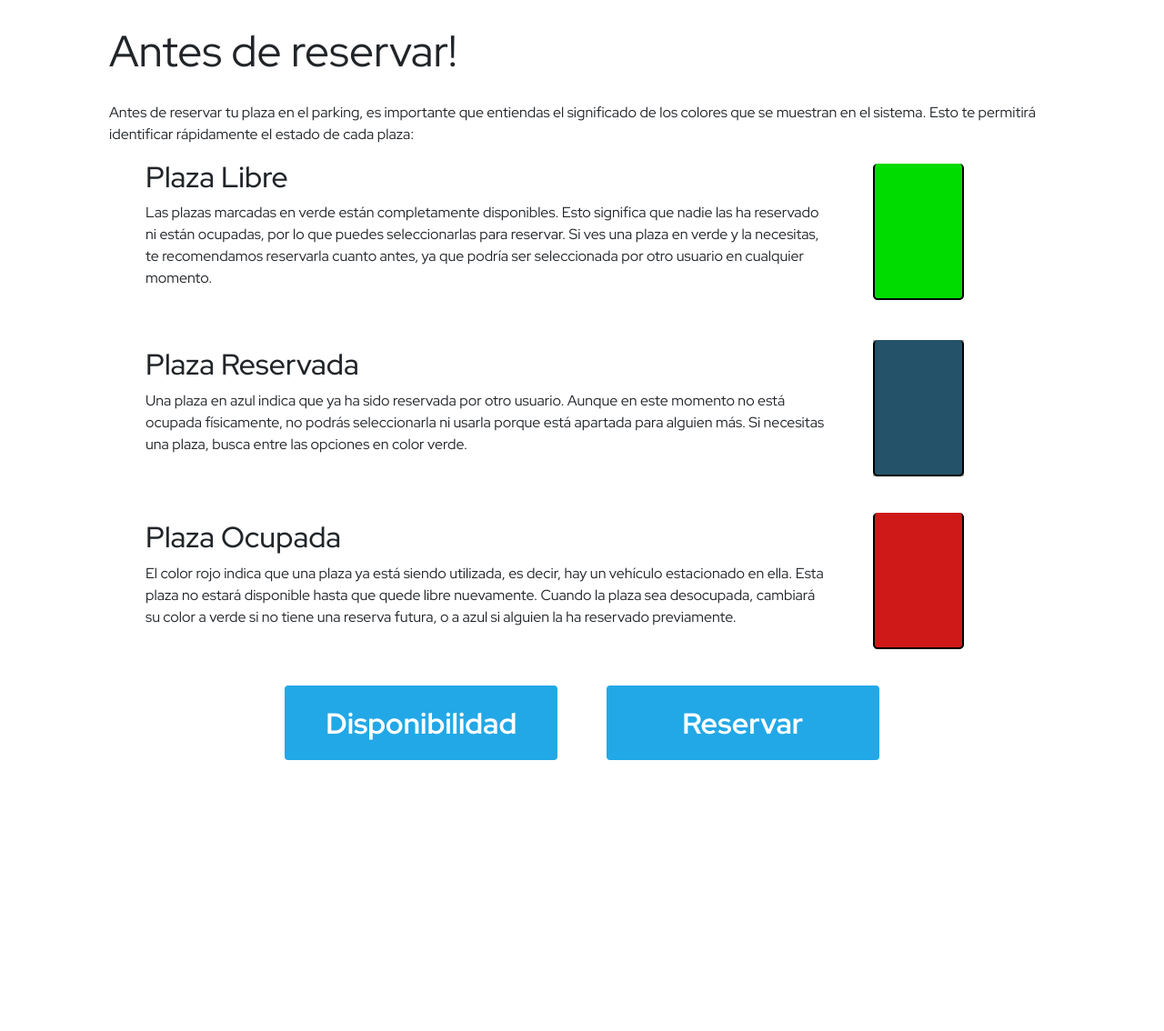
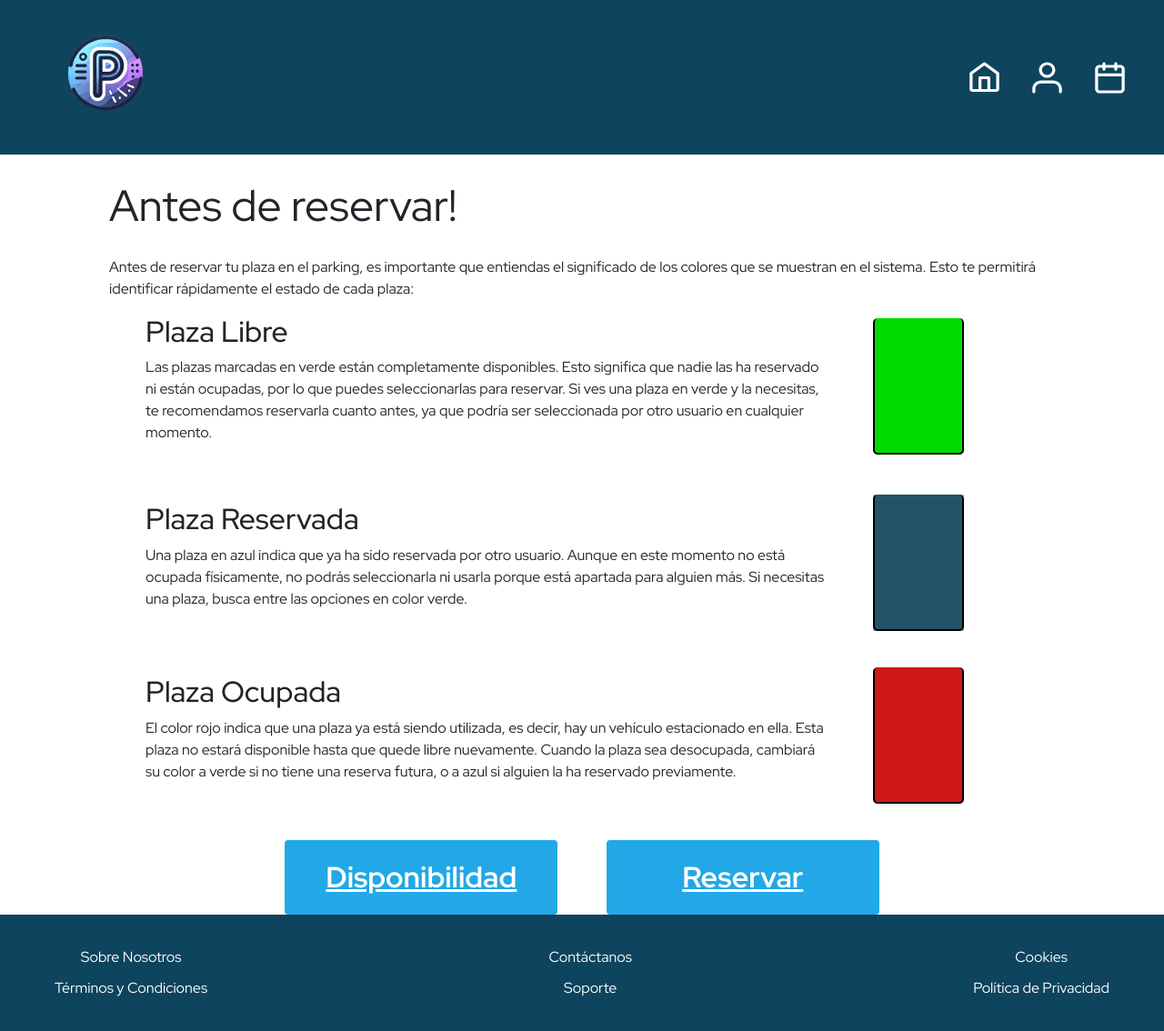
Before and after one commit to DarthRueda/ParkingPython, a Flask app: page /info in a window 1280 px wide. Shown: the whole page at 91% size. Before the commit the page ends 836 px from the top, so only its background shows below. Run offline with Flask 3, Linux system fonts and the light colour scheme; some libraries are stand-ins or nearby versions.

Commit message:
Cambios realizados en la interfaz y en algunas paginas.

```diff
--- a/app/routes.py
+++ b/app/routes.py
@@ -91,6 +91,15 @@ def register_routes(app):
         session.pop('user', None)
         flash('Has cerrado sesión exitosamente.')
         return redirect(url_for('login'))
+
     @app.route('/info')
     def info():
         return render_template('info.html')
+
+    @app.route('/disponibilidad', methods=['GET'])
+    def disponibilidad():
+        return redirect(url_for('parkings'))
+
+    @app.route('/reservar', methods=['GET'])
+    def reservar():
+        return redirect(url_for('parkings'))
--- a/app/static/css/styles.css
+++ b/app/static/css/styles.css
@@ -4,13 +4,6 @@ body {
     font-family: "Red Hat Display", serif;
 }
 
-.container-form {
-    height: 100vh;
-    width: 33%;
-    display: flex;
-    flex-direction: column;
-    justify-content: center;
-}
 
 .container-body {
     height: 100vh;
@@ -105,6 +98,16 @@ body {
 }
 
 .container-form {
+    height: 60vh;
+    width: 33%;
+    display: flex;
+    flex-direction: column;
+    justify-content: center;
+    text-align: center;
+    margin: auto;
+}
+
+.container-form2 {
     height: 100vh;
     width: 33%;
     display: flex;
@@ -203,3 +206,71 @@ h3 {
     text-align: center;
     margin-top: 40px;
 }
+
+/* Footer styles */
+footer {
+    background-color: #0E445D;
+    display: flex;
+    justify-content: space-between;
+    align-items: center;
+    padding: 10px 20px;
+    text-align: center;
+}
+
+footer img {
+    width: 150px;
+    height: 150px;
+    margin-left: 20px;
+}
+
+footer .footer-columns {
+    display: flex;
+    justify-content: space-between;
+    width: 100%;
+    padding: 0 20px;
+}
+
+footer .footer-column {
+    display: flex;
+    flex-direction: column;
+    justify-content: center;
+    align-items: center;
+    color: white;
+    margin: 20px;
+}
+
+footer .footer-column a {
+    color: white;
+    text-decoration: none;
+    margin: 5px 0;
+}
+
+footer .footer-column a:hover {
+    text-decoration: underline;
+}
+
+/* Header styles */
+header {
+    background-color: #0E445D;
+    display: flex;
+    justify-content: space-between;
+    align-items: center;
+    padding: 10px 20px;
+}
+
+header img {
+    width: 150px;
+    height: 150px;
+    margin-left: 20px;
+}
+
+header .icons {
+    display: flex;
+    gap: 10px;
+    margin-right: 20px;
+}
+
+header .icons img {
+    width: 39px;
+    height: 39px;
+}
--- a/app/templates/base.html
+++ b/app/templates/base.html
@@ -21,7 +21,45 @@
 </head>
 
 <body>
+    <!-- Header -->
+    <header>
+        <img src="{{ url_for('static', filename='img/icon.png') }}" alt="Logo">
+        {% if request.endpoint not in ['login', 'register'] %}
+        <div class="icons">
+            <a href="{{ url_for('home') }}">
+                <img src="{{ url_for('static', filename='img/home.svg') }}" alt="Home">
+            </a>
+            <a href="{{ url_for('perfil') }}">
+                <img src="{{ url_for('static', filename='img/account.svg') }}" alt="Account">
+            </a>
+            <a href="{{ url_for('info') }}">
+                <img src="{{ url_for('static', filename='img/calendar.svg') }}" alt="Calendar">
+            </a>
+        </div>
+        {% endif %}
+    </header>
+
     {% block content %}{% endblock %}
+
+    <!-- Footer -->
+    {% if request.endpoint not in ['login', 'register'] %}
+    <footer>
+        <div class="footer-columns">
+            <div class="footer-column">
+                <a href="#">Sobre Nosotros</a>
+                <a href="#">Términos y Condiciones</a>
+            </div>
+            <div class="footer-column">
+                <a href="#">Contáctanos</a>
+                <a href="#">Soporte</a>
+            </div>
+            <div class="footer-column">
+                <a href="#">Cookies</a>
+                <a href="#">Política de Privacidad</a>
+            </div>
+        </div>
+    </footer>
+    {% endif %}
 
     <script src="https://cdn.jsdelivr.net/npm/bootstrap@5.3.0-alpha1/dist/js/bootstrap.bundle.min.js"></script>
 </body>
--- a/app/templates/info.html
+++ b/app/templates/info.html
@@ -48,7 +48,7 @@
 </div>
 
 <div class="button-container">
-    <button type="submit" class="btn-info">Disponibilidad</button>
-    <button type="submit" class="btn-info">Reservar</button>
+    <a href="{{ url_for('disponibilidad') }}" class="btn-info">Disponibilidad</a>
+    <a href="{{ url_for('reservar') }}" class="btn-info">Reservar</a>
 </div>
 {% endblock %}
--- a/app/templates/perfil.html
+++ b/app/templates/perfil.html
@@ -23,7 +23,7 @@
                     </div>
                     <div class="mb-3">
                         {{ form.email.label(class="form-label") }}
-                        {{ form.email(class="form-control") }}
+                        <input type="email" class="form-control" id="email" name="email" value="{{ user.email }}" readonly>
                     </div>
                 </div>
                 <div class="col-6 col-perfil">
@@ -41,6 +41,7 @@
             <div class="d-flex justify-content-center gap-3">
                 <button type="submit" class="btn btn-primary">Guardar Cambios</button>
                 <a href="{{ url_for('home') }}" class="btn btn-danger">Salir</a>
+                <a href="{{ url_for('logout') }}" class="btn btn-secondary d-flex align-items-center justify-content-center">Cerrar Sesión</a>
             </div>
         </form>
     </div>
--- a/app/templates/register.html
+++ b/app/templates/register.html
@@ -4,7 +4,7 @@
 
 {% block content %}
 
-<div class="container container-form">
+<div class="container container-form2">
     <h1 class="text-Left mb-4">Registrarse</h1>
     <div class="shadow p-3 rounded border border-2 border-black">
         <form method="POST">
```
Also changed, not shown: app/static/img/account.svg (added), app/static/img/calendar.svg (added), app/static/img/home.svg (added).
